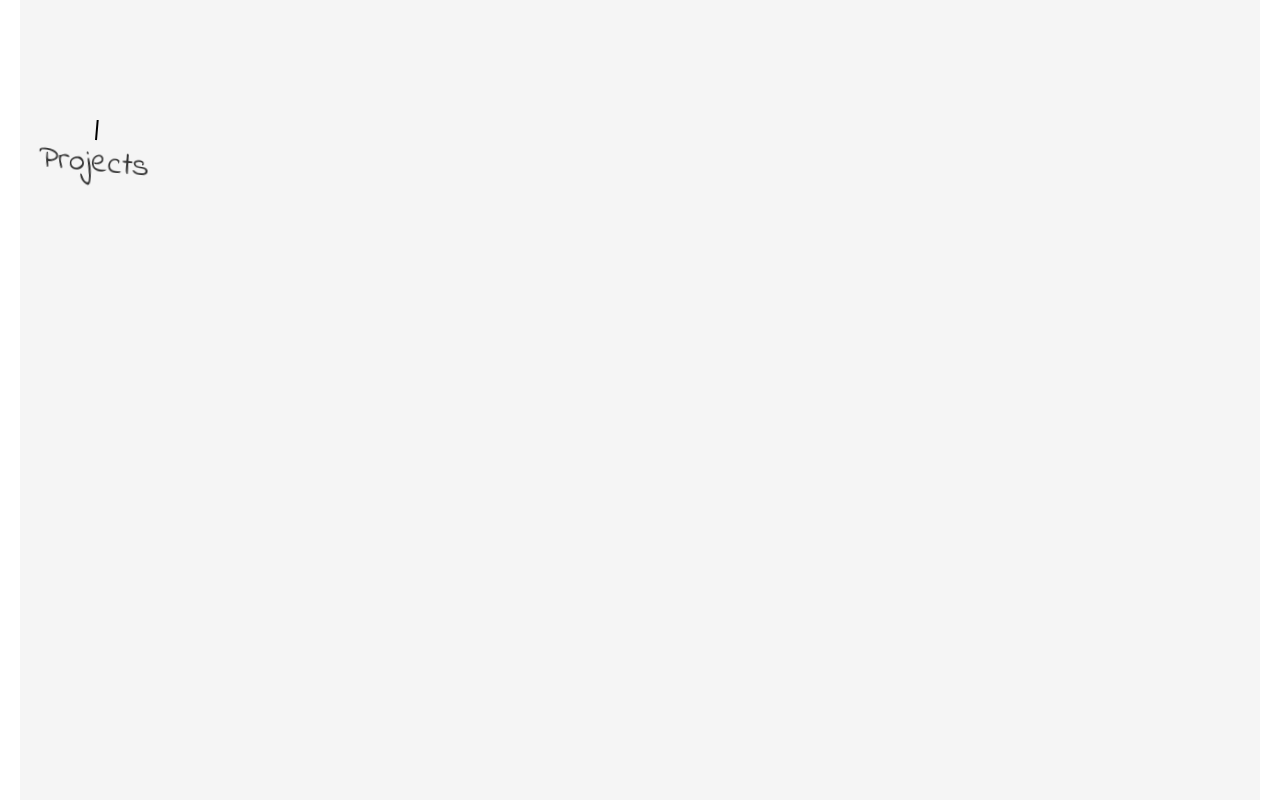
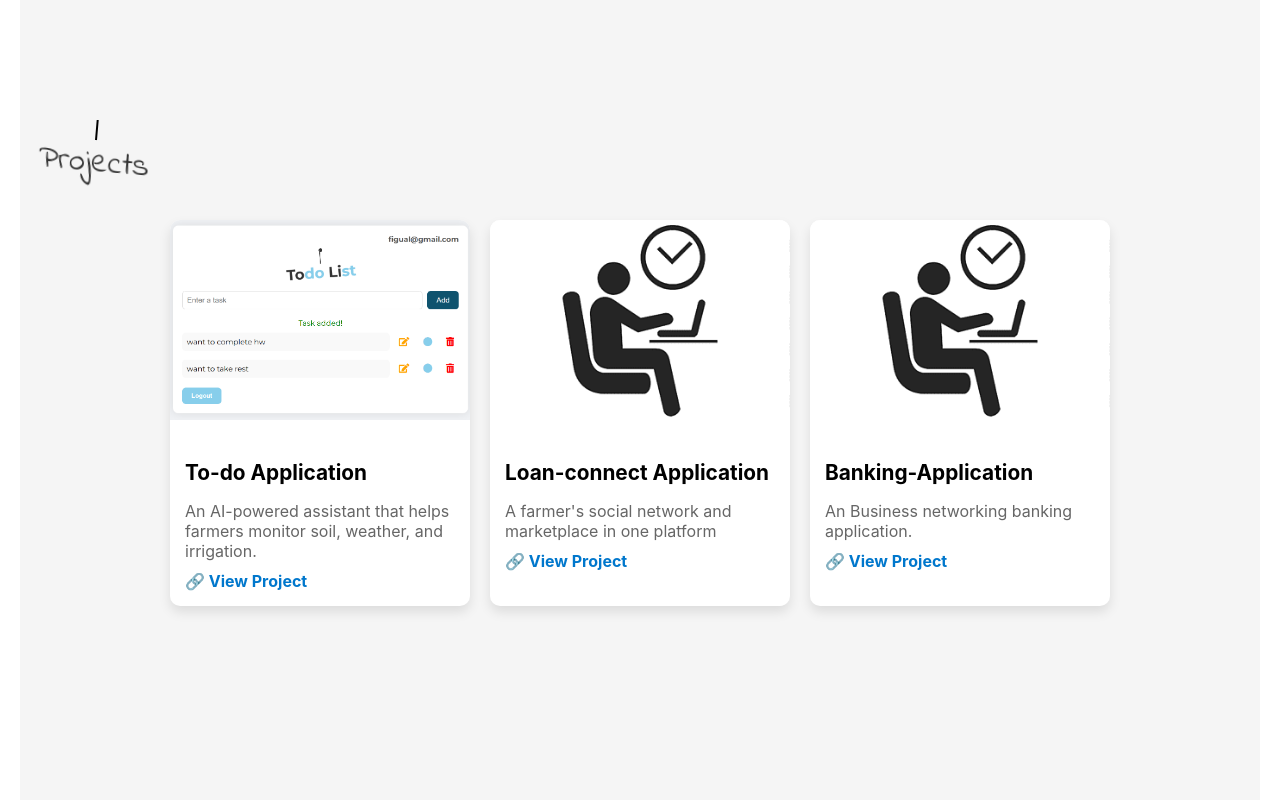
Before and after one commit to Subash-Duraisamy/Portfolio-subash, a React (Create React App) app: page / in a window 1280 px wide. Shown: the part 1480-2280 px from the top of the page. Built offline with nearby package versions, Linux system fonts and the light colour scheme.

Commit message:
updated projects

```diff
--- a/src/App.css
+++ b/src/App.css
@@ -11,6 +11,7 @@ section {
   box-sizing: border-box;
   padding-left: 20px;
   padding-right: 20px;
+  min-height: 100vh;
 }
 
 .right-navbar {
--- a/src/Components/Pages/Projects.css
+++ b/src/Components/Pages/Projects.css
@@ -4,7 +4,8 @@
   width: 100%;
   height: 100vh;
   background: #f5f5f5;
-  overflow: hidden;
+  overflow-y: auto;
+  padding-top: 80px;
 }
 
 /* Swinging "Projects" header */
@@ -19,7 +20,6 @@
   transform-origin: top center;
 }
 
-/* Hanging thread */
 .swinging-header-text::before {
   content: '';
   position: absolute;
@@ -31,7 +31,6 @@
   transform: translateX(-50%);
 }
 
-/* Swing animation */
 @keyframes swingHeader {
   0%   { transform: rotate(5deg); }
   25%  { transform: rotate(-5deg); }
@@ -39,3 +38,58 @@
   75%  { transform: rotate(-5deg); }
   100% { transform: rotate(5deg); }
 }
+
+/* Project cards layout */
+.projects-container {
+  display: flex;
+  flex-wrap: wrap;
+  justify-content: center;
+  padding: 20px;
+  gap: 20px;
+}
+
+/* Individual project card */
+.project-card {
+  background: #fff;
+  border-radius: 10px;
+  box-shadow: 0 6px 12px rgba(0,0,0,0.1);
+  width: 300px;
+  overflow: hidden;
+  transition: transform 0.3s ease;
+}
+
+.project-card:hover {
+  transform: translateY(-8px);
+}
+
+.project-image {
+  width: 100%;
+  height: 200px;
+  object-fit: cover;
+}
+
+.project-info {
+  padding: 15px;
+  text-align: left;
+}
+
+.project-info h3 {
+  font-size: 1.3rem;
+  margin-bottom: 10px;
+}
+
+.project-info p {
+  font-size: 1rem;
+  color: #666;
+  margin-bottom: 10px;
+}
+
+.project-info a {
+  color: #0077cc;
+  font-weight: bold;
+  text-decoration: none;
+}
+
+.project-info a:hover {
+  color: #004499;
+}
--- a/src/Components/Pages/Projects.js
+++ b/src/Components/Pages/Projects.js
@@ -1,10 +1,46 @@
 import React from 'react';
 import './Projects.css';
+
+const projects = [
+  {
+    id: 1,
+    name: "To-do Application",
+    description: "An AI-powered assistant that helps farmers monitor soil, weather, and irrigation.",
+     image: "/todo_2.png",
+    link: "https://figual-todo.netlify.app/"
+  },
+  {
+    id: 2,
+    name: "Loan-connect Application",
+    description: "A farmer's social network and marketplace in one platform",
+    image: "/working.png",
+    link: "https://figual-todo.netlify.app/"
+  },
+  {
+    id: 3,
+    name: "Banking-Application",
+    description: "An Business networking banking application.",
+    image: "/working.png",
+    link: "https://figual-todo.netlify.app/"
+  }
+];
 
 const Projects = () => {
   return (
     <div className="projects-page-wrapper">
       <div className="swinging-header-text">Projects</div>
+      <div className="projects-container">
+        {projects.map((project) => (
+          <div className="project-card" key={project.id}>
+            <img src={project.image} alt={project.name} className="project-image" />
+            <div className="project-info">
+              <h3>{project.name}</h3>
+              <p>{project.description}</p>
+              <a href={project.link} target="_blank" rel="noopener noreferrer">🔗 View Project</a>
+            </div>
+          </div>
+        ))}
+      </div>
     </div>
   );
 };
```
Also changed, not shown: public/working.png (added).
